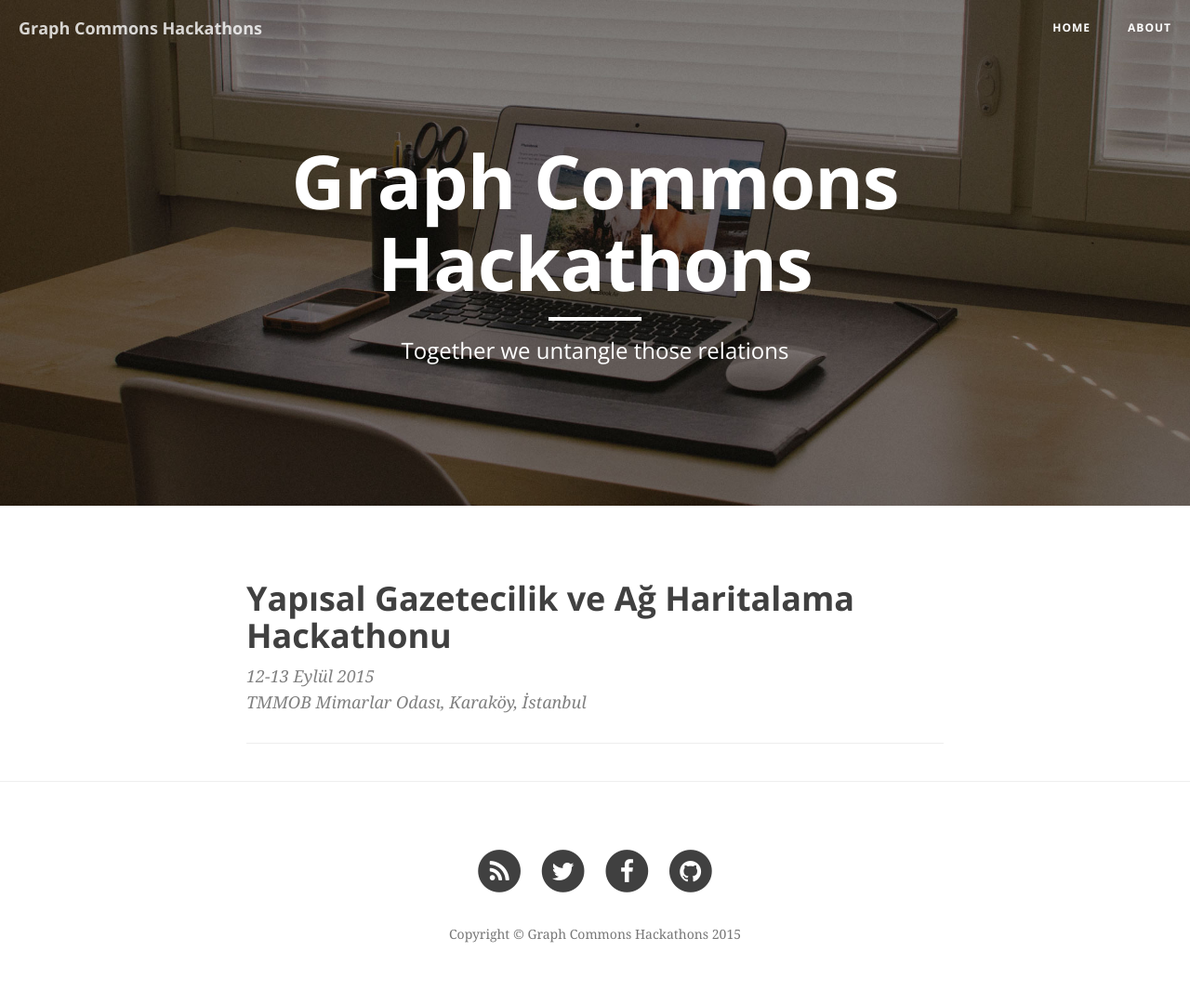
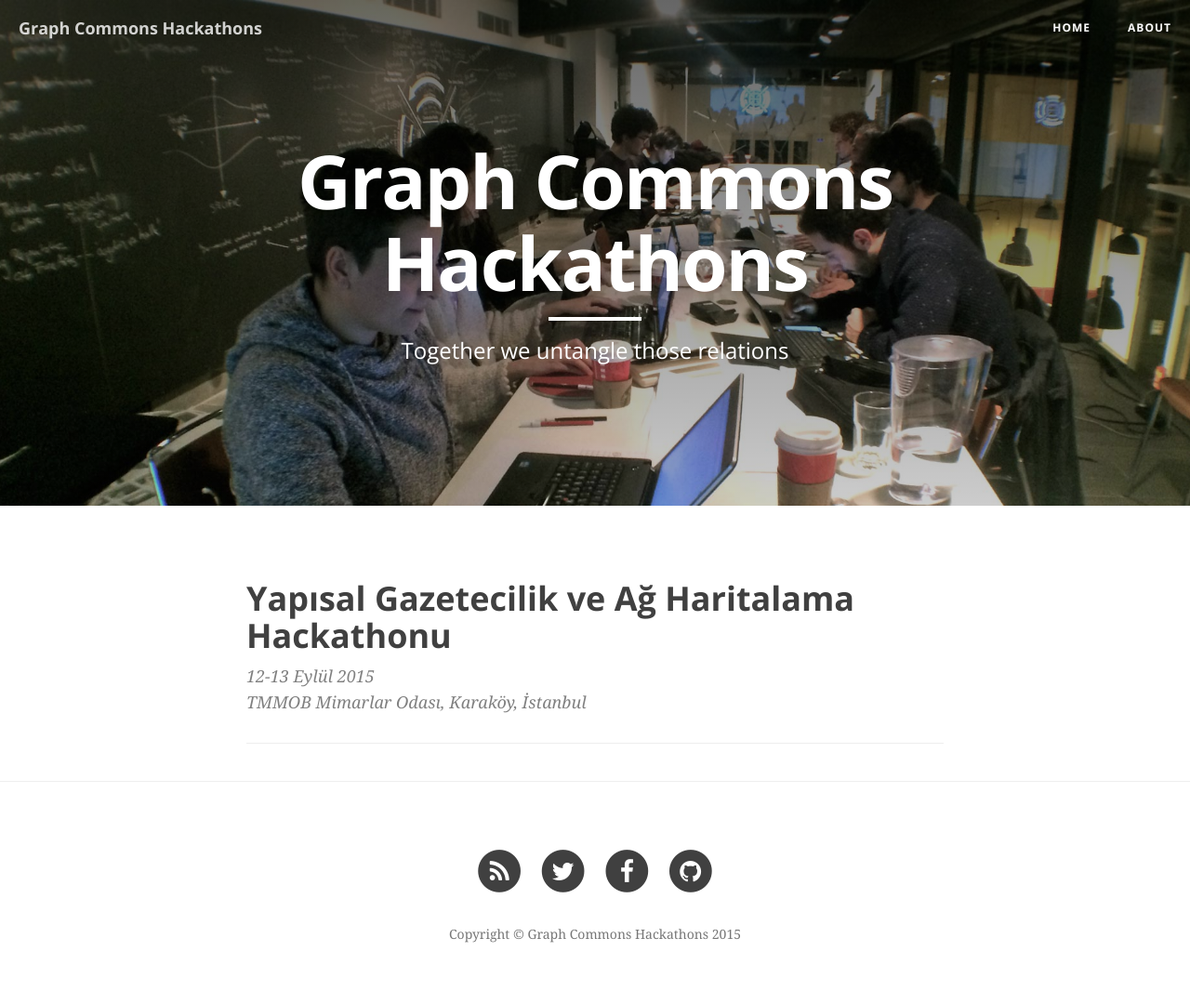
Before and after one commit to graphcommons/hackathons, a Jekyll site: the page built from index.html, in a window 1280 px wide. Shown: the whole page at 93% size. Built offline with Jekyll 4.4.1, drawn with Linux system fonts in a browser that asks for light colours; nearby versions of some CDN libraries; the list of posts is cut into pages by our own code.

Commit message:
home cover updated

```diff
--- a/_config.yml
+++ b/_config.yml
@@ -1,6 +1,6 @@
 # Site settings
 title: Graph Commons Hackathons
-header-img: img/home-bg.jpg
+header-img: img/home-cover.jpg
 email: contact@graphcommons.com
 description: Together we untangle those relations
 baseurl: "/hackathons"
--- a/_layouts/page.html
+++ b/_layouts/page.html
@@ -3,7 +3,7 @@
 ---
 
 <!-- Page Header -->
-<header class="intro-header" style="background-image: url('{{ site.baseurl }}/{% if page.header-img %}{{ page.header-img }}{% else %}{{ site.header-img }}{% endif %}')">
+<header class="intro-header" style="background-image: linear-gradient(rgba(0, 0, 0, 0.6),rgba(0, 0, 0, 0.2)), url('{{ site.baseurl }}/{% if page.header-img %}{{ page.header-img }}{% else %}{{ site.header-img }}{% endif %}')">
     <div class="container">
         <div class="row">
             <div class="col-lg-8 col-lg-offset-2 col-md-10 col-md-offset-1">
--- a/css/clean-blog.css
+++ b/css/clean-blog.css
@@ -158,7 +158,7 @@
 .intro-header .page-heading h1 {
   margin-top: 0;
   font-size: 50px;
-  letter-spacing: -1px;
+  letter-spacing: -2px;
 }
 .intro-header .site-heading .subheading,
 .intro-header .page-heading .subheading {
--- a/less/clean-blog.less
+++ b/less/clean-blog.less
@@ -178,7 +178,7 @@
 		h1 {
 			margin-top: 0;
 			font-size: 50px;
-			letter-spacing: -1px;
+			letter-spacing: -2px;
 		}
 		.subheading {
 			font-size: 24px;
```
Also changed, not shown: css/clean-blog.min.css, img/home-cover.jpg (added).
